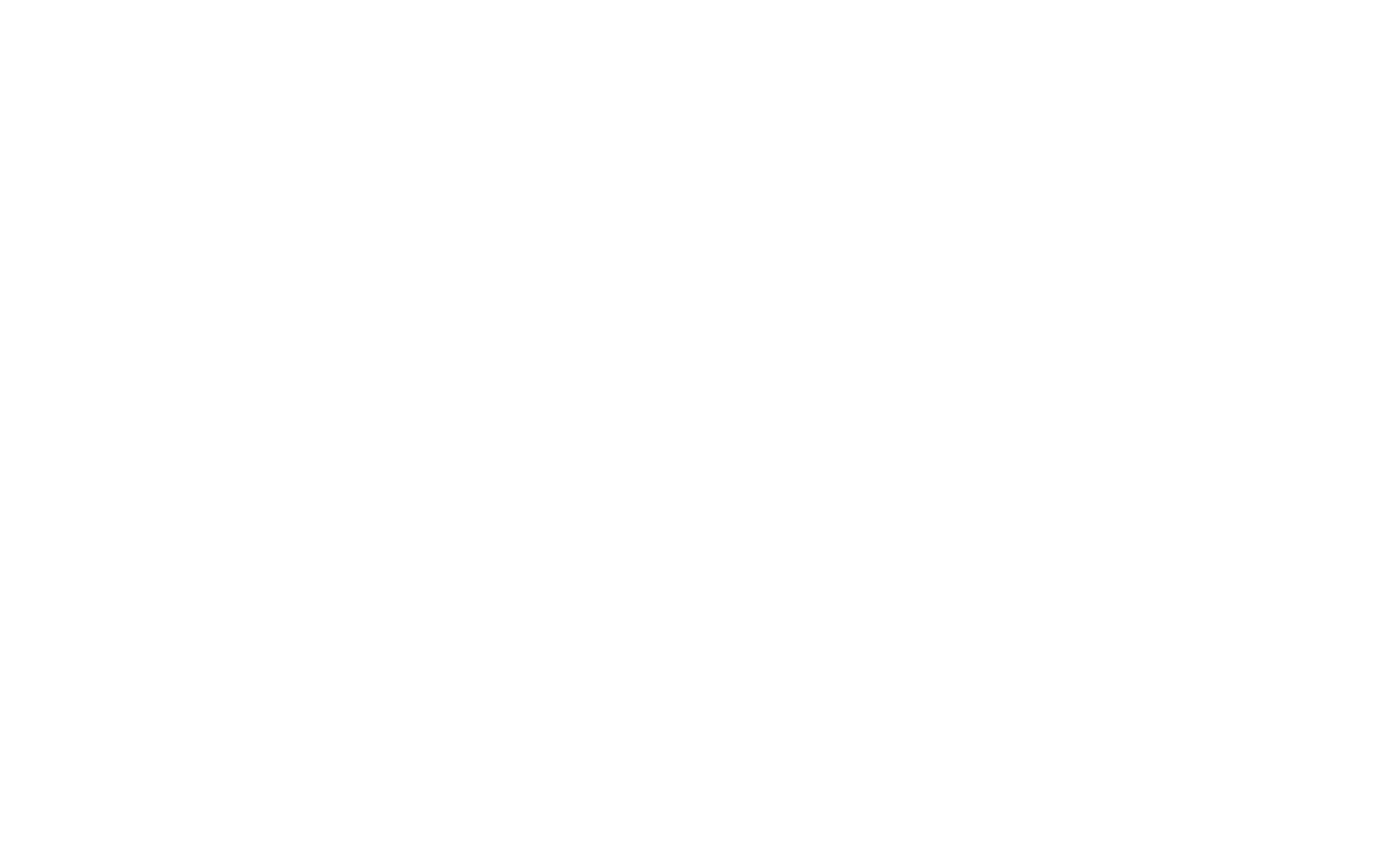
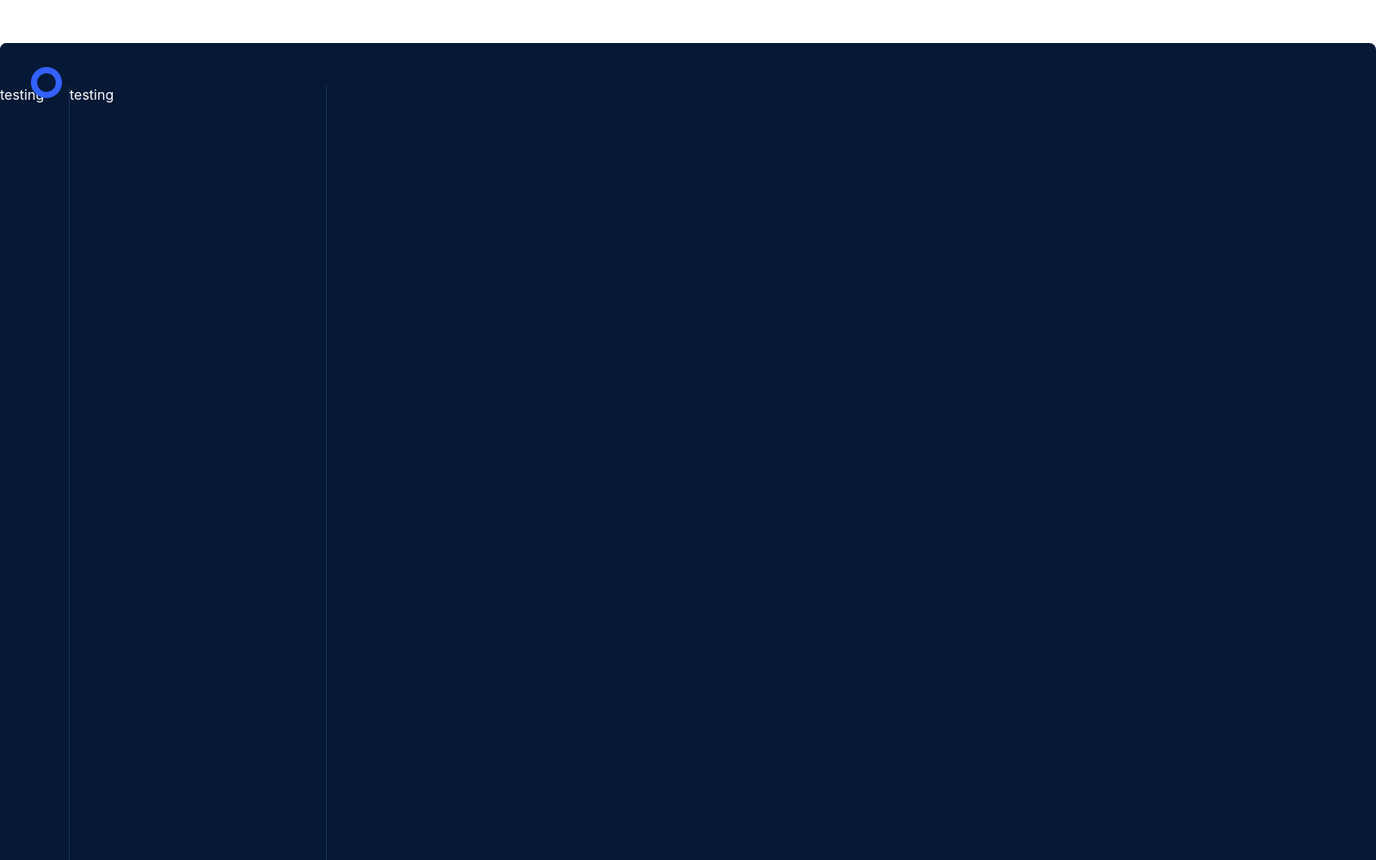
Before and after one commit to elite-coder-5150/one-design-system, a plain HTML site: page messenger.html in a window 1280 px wide. Shown: the top 1000 px of the page at 86% size, 1600 px wide, since content can reach past the window. Before the commit the page ends 800 px from the top, so only its background shows below. Drawn offline with Linux system fonts and the light colour scheme.

Commit message:
added the app bar and left-sidebar

```diff
--- a/messenger.html
+++ b/messenger.html
@@ -9,6 +9,14 @@
     <link rel="stylesheet" href="css/style.css">
 </head>
 <body>
-
+    <div class="messenger-card">
+        <header>
+            <div class="logo">
+                <img src="img/logo.png" alt="logo">
+            </div>
+        </header>
+        <div class="app-bar">testing</div>
+        <aside class="left-sidebar">testing</aside>
+    </div>
 </body>
 </html>
```
